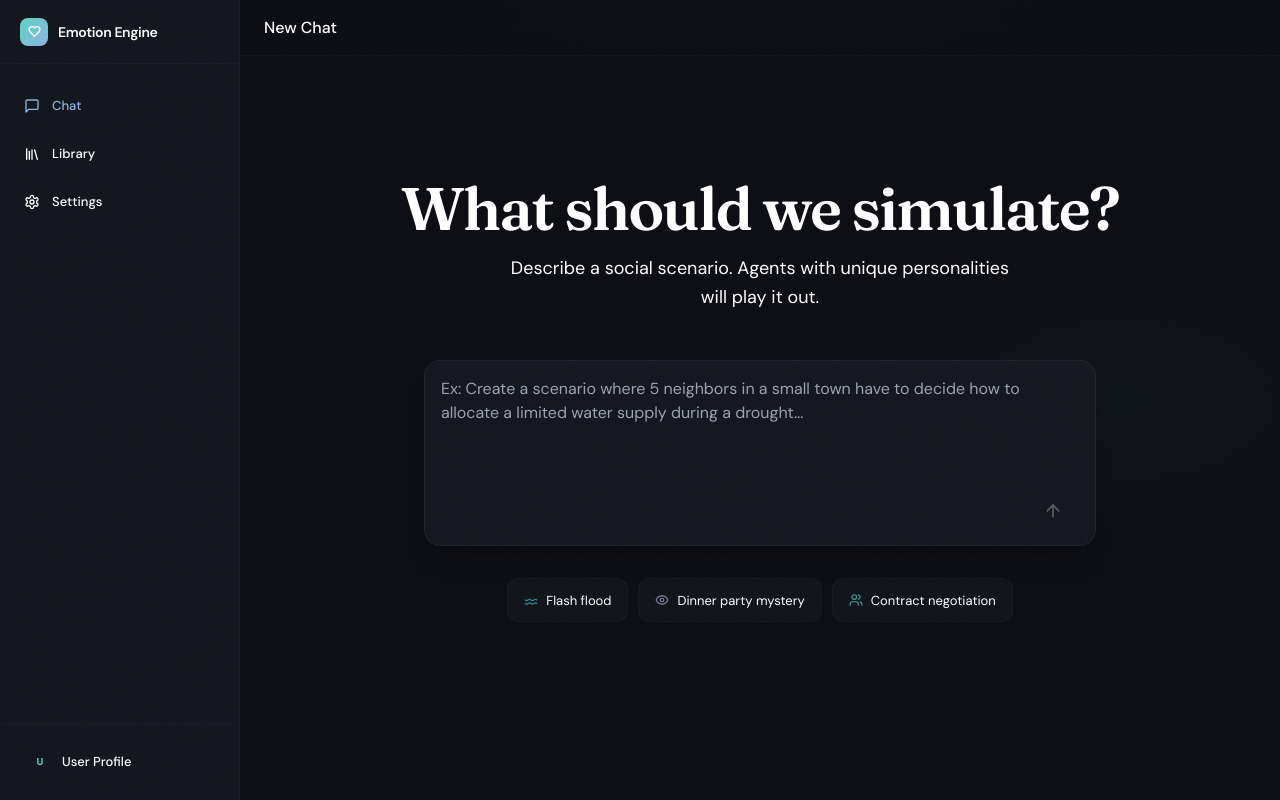
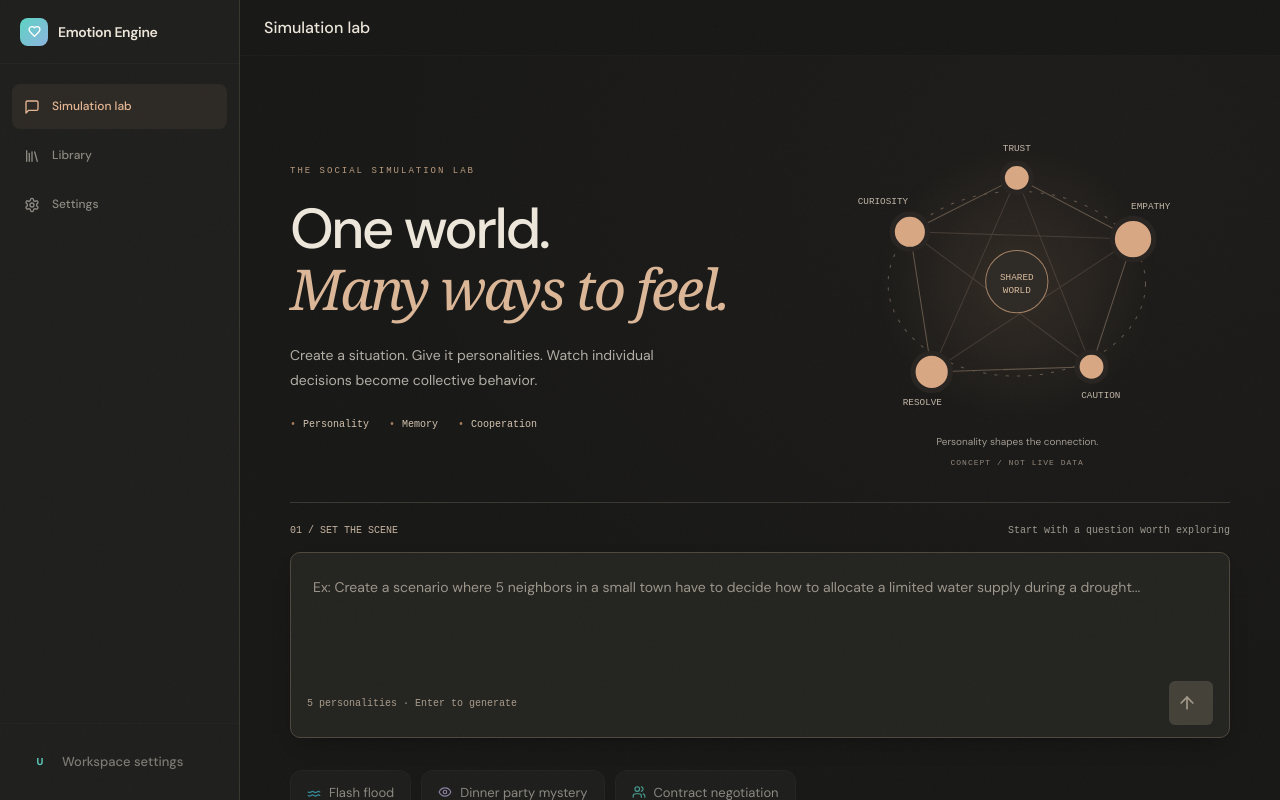
Before and after one commit to jasperan/emotion-engine, a SvelteKit app in the folder frontend/: page / in a window 1280 px wide. Built offline with nearby package versions, Linux system fonts and the light colour scheme.

Commit message:
feat(ui): introduce the social simulation lab and visual showcase

```diff
--- /dev/null
+++ b/frontend/src/lab.css
@@ -0,0 +1,208 @@
+.sim-shell {
+  background: #191918;
+  color: #ede6da;
+}
+.sim-shell > aside {
+  background: #20201e;
+  border-color: #393830;
+}
+.sim-shell > main {
+  min-width: 0;
+  background: radial-gradient(ellipse at 80% 20%, #d5a37b08, transparent 60%);
+}
+.sim-shell header {
+  background: #191918;
+}
+.sim-shell nav a {
+  min-height: 45px;
+  font-size: 12px;
+}
+.sim-shell nav a.text-primary {
+  background: #d8aa8512;
+  color: #e5b795;
+}
+.simulation-entry {
+  width: 100%;
+  padding: 20px 26px 40px;
+}
+.sim-intro {
+  width: 100%;
+  display: grid;
+  grid-template-columns: 1.15fr 1fr;
+  gap: 25px;
+  align-items: center;
+  padding: 28px 0 35px;
+}
+.sim-kicker {
+  font:
+    9px ui-monospace,
+    monospace;
+  letter-spacing: 2px;
+  color: #ba9c7e;
+}
+.sim-intro h1 {
+  font-size: clamp(38px, 4.4vw, 64px);
+  line-height: 1.06;
+  letter-spacing: -2.5px;
+  margin: 23px 0;
+  font-weight: 500;
+}
+.sim-intro h1 em {
+  font-family: Georgia, serif;
+  font-weight: 400;
+  color: #dbb798;
+}
+.sim-intro-copy > p:last-of-type {
+  max-width: 41ch;
+  font-size: 14px;
+  line-height: 1.8;
+  color: #b4afa6;
+}
+.sim-capabilities {
+  display: flex;
+  gap: 20px;
+  margin-top: 25px;
+  color: #d5c4b0;
+  font:
+    10px ui-monospace,
+    monospace;
+}
+.sim-capabilities span::before {
+  content: "•";
+  margin-right: 7px;
+  color: #a47c5d;
+}
+.sim-network {
+  margin: 0;
+  min-width: 0;
+}
+.sim-network svg {
+  width: 100%;
+}
+.sim-network figcaption {
+  font-size: 10px;
+  color: #a29b91;
+  text-align: center;
+}
+.sim-network figcaption span {
+  display: block;
+  font:
+    8px ui-monospace,
+    monospace;
+  letter-spacing: 1px;
+  margin-top: 8px;
+  color: #92877a;
+}
+.sim-prompt-heading {
+  width: 100%;
+  display: flex;
+  justify-content: space-between;
+  gap: 15px;
+  border-top: 1px solid #3b3933;
+  padding: 22px 0 16px;
+  font:
+    10px ui-monospace,
+    monospace;
+  color: #c4b39f;
+}
+.sim-prompt-heading span + span {
+  color: #9f9a90;
+  font-family: inherit;
+}
+.simulation-entry > .group {
+  max-width: 100%;
+}
+.sim-composer {
+  background: #252522;
+  border-color: #50483e;
+  box-shadow: 0 10px 22px -15px #0b0b0a;
+  border-radius: 10px;
+}
+.sim-composer textarea {
+  padding: 22px;
+  color: #e1d9cb;
+  font-size: 14px;
+}
+.sim-composer textarea::placeholder {
+  color: #9d968b;
+}
+.sim-composer-hint {
+  font:
+    10px ui-monospace,
+    monospace;
+  color: #a99c8b;
+}
+.sim-send {
+  background: #d8aa85;
+  color: #2a231e;
+  border-radius: 6px;
+  min-width: 44px;
+}
+.sim-send:disabled {
+  background: #454239;
+  opacity: 1;
+  color: #a49a8a;
+}
+.simulation-entry > div:last-child {
+  justify-content: flex-start;
+  align-self: flex-start;
+}
+.sim-shell .card {
+  background: #252522;
+  border-color: #46423b;
+  box-shadow: none;
+}
+.sim-shell .btn-primary {
+  background: #d5a681;
+  color: #2a231d;
+  box-shadow: none;
+}
+.sim-shell .input {
+  background: #232421;
+  color: #ebe5d9;
+  border-color: #575045;
+}
+@media (max-width: 1050px) {
+  .simulation-entry {
+    padding: 8px 0 30px;
+  }
+  .sim-intro {
+    grid-template-columns: 1fr 0.8fr;
+  }
+  .sim-intro h1 {
+    font-size: 43px;
+  }
+  .sim-capabilities {
+    gap: 10px;
+    font-size: 9px;
+  }
+}
+@media (max-width: 700px) {
+  .sim-intro {
+    grid-template-columns: 1fr;
+    gap: 14px;
+    padding-top: 18px;
+  }
+  .sim-intro h1 {
+    font-size: 46px;
+  }
+  .sim-network {
+    max-width: 320px;
+    margin: auto;
+  }
+  .sim-network svg {
+    max-height: 205px;
+  }
+  .sim-prompt-heading {
+    font-size: 9px;
+  }
+  .sim-prompt-heading span + span {
+    display: none;
+  }
+  .sim-composer-hint {
+    font-size: 9px;
+  }
+  .sim-intro-copy > p:last-of-type {
+    font-size: 14px;
+  }
+}
--- /dev/null
+++ b/frontend/src/lib/components/SimulationIntro.svelte
@@ -0,0 +1,20 @@
+<section class="sim-intro" aria-labelledby="sim-intro-title">
+  <div class="sim-intro-copy">
+    <p class="sim-kicker">THE SOCIAL SIMULATION LAB</p>
+    <h1 id="sim-intro-title">One world.<br /><em>Many ways to feel.</em></h1>
+    <p>Create a situation. Give it personalities. Watch individual decisions become collective behavior.</p>
+    <div class="sim-capabilities"><span>Personality</span><span>Memory</span><span>Cooperation</span></div>
+  </div>
+  <figure class="sim-network">
+    <svg viewBox="0 0 410 295" role="img" aria-label="Conceptual diagram of five personalities connected by a shared environment">
+      <defs><radialGradient id="sim-halo"><stop stop-color="#dba881" stop-opacity=".12"/><stop offset="1" stop-color="#dba881" stop-opacity="0"/></radialGradient></defs>
+      <circle cx="205" cy="150" r="137" fill="url(#sim-halo)"/>
+      <g stroke="#64574a" fill="none"><ellipse cx="205" cy="150" rx="124" ry="89" stroke-dasharray="3 8"/><path d="M102 100L205 48L317 107L277 230L123 235Z"/><path d="M102 100L277 230M205 48L123 235M317 107L123 235M102 100L317 107M205 48L277 230" opacity=".5"/></g>
+      <circle cx="205" cy="148" r="30" fill="#2f2b27" stroke="#a38165"/>
+      <g fill="#d8bc9e" font-family="monospace" font-size="9" text-anchor="middle"><text x="205" y="146">SHARED</text><text x="205" y="159">WORLD</text></g>
+      <g fill="#d8a784" stroke="#292522" stroke-width="5"><circle cx="102" cy="100" r="17"/><circle cx="205" cy="48" r="14"/><circle cx="317" cy="107" r="20"/><circle cx="277" cy="230" r="14"/><circle cx="123" cy="235" r="18"/></g>
+      <g fill="#c2b6a8" font-family="monospace" font-size="9" text-anchor="middle"><text x="76" y="73">CURIOSITY</text><text x="205" y="22">TRUST</text><text x="334" y="78">EMPATHY</text><text x="286" y="260">CAUTION</text><text x="114" y="267">RESOLVE</text></g>
+    </svg>
+    <figcaption>Personality shapes the connection.<span>CONCEPT / NOT LIVE DATA</span></figcaption>
+  </figure>
+</section>
--- a/frontend/src/routes/+layout.svelte
+++ b/frontend/src/routes/+layout.svelte
@@ -1,5 +1,6 @@
 <script>
   import '../app.css';
+  import '../lab.css';
   import { headerStore } from '$lib/stores/header';
   import { page } from '$app/stores';
 
@@ -24,7 +25,7 @@
   Skip to main content
 </a>
 
-<div class="flex h-screen bg-background text-on-background overflow-hidden selection:bg-primary selection:text-on-primary">
+<div class="sim-shell flex h-dvh bg-background text-on-background overflow-hidden selection:bg-primary selection:text-on-primary">
 
   <!-- Mobile overlay -->
   {#if sidebarOpen}
@@ -60,7 +61,7 @@
     <nav class="flex-1 overflow-y-auto py-5 px-3 space-y-1" aria-label="Main navigation">
       <a href="/" class="flex items-center gap-3 px-3 py-2 rounded-lg text-[13px] font-medium transition-all duration-200 focus-visible:outline-none focus-visible:ring-2 focus-visible:ring-primary {$page.url.pathname === '/' ? 'bg-primary/8 text-primary' : 'text-on-surface/70 hover:bg-surface-alt/60 hover:text-on-background'}">
         <svg xmlns="http://www.w3.org/2000/svg" aria-hidden="true" width="16" height="16" viewBox="0 0 24 24" fill="none" stroke="currentColor" stroke-width="2" stroke-linecap="round" stroke-linejoin="round"><path d="M21 15a2 2 0 0 1-2 2H7l-4 4V5a2 2 0 0 1 2-2h14a2 2 0 0 1 2 2z"/></svg>
-        Chat
+        Simulation lab
       </a>
       <a href="/library" class="flex items-center gap-3 px-3 py-2 rounded-lg text-[13px] font-medium transition-all duration-200 focus-visible:outline-none focus-visible:ring-2 focus-visible:ring-primary {$page.url.pathname.startsWith('/library') || $page.url.pathname.startsWith('/scenarios') || $page.url.pathname.startsWith('/runs') ? 'bg-primary/8 text-primary' : 'text-on-surface/70 hover:bg-surface-alt/60 hover:text-on-background'}">
         <svg xmlns="http://www.w3.org/2000/svg" aria-hidden="true" width="16" height="16" viewBox="0 0 24 24" fill="none" stroke="currentColor" stroke-width="2" stroke-linecap="round" stroke-linejoin="round"><path d="m16 6 4 14"/><path d="M12 6v14"/><path d="M8 8v12"/><path d="M4 4v16"/></svg>
@@ -74,10 +75,10 @@
 
     <!-- Footer -->
     <div class="p-4 border-t border-outline/15">
-       <button class="flex items-center gap-2.5 w-full px-3 py-2 rounded-lg text-[13px] font-medium text-on-surface/60 hover:bg-surface-alt/50 hover:text-on-surface transition-all cursor-pointer">
+       <a href="/settings" class="flex items-center gap-2.5 w-full px-3 py-2 rounded-lg text-[13px] font-medium text-on-surface/60 hover:bg-surface-alt/50 hover:text-on-surface transition-all cursor-pointer">
           <div class="w-6 h-6 rounded-lg bg-accent-teal/12 text-accent-teal flex items-center justify-center text-[10px] font-bold">U</div>
-          <span>User Profile</span>
-       </button>
+          <span>Workspace settings</span>
+       </a>
     </div>
   </aside>
 
--- a/frontend/src/routes/+page.svelte
+++ b/frontend/src/routes/+page.svelte
@@ -3,6 +3,7 @@
   import { goto } from '$app/navigation';
   import { onMount } from 'svelte';
   import { setHeader, resetHeader } from '$lib/stores/header';
+  import SimulationIntro from '$lib/components/SimulationIntro.svelte';
 
   let prompt = '';
   let isLoading = false;
@@ -45,7 +46,7 @@
   }
 
   onMount(() => {
-    setHeader({ title: 'New Chat' });
+    setHeader({ title: 'Simulation lab' });
     return resetHeader;
   });
 
@@ -57,22 +58,18 @@
   }
 </script>
 
-<div class="flex flex-col items-center justify-center min-h-[calc(100vh-10rem)] max-w-6xl mx-auto px-6 relative">
+<svelte:head><title>Emotion Engine — Social simulation lab</title><meta name="description" content="Design personality-driven scenarios and observe emergent cooperation in multi-agent simulations." /></svelte:head>
 
-  <div class="text-center mb-12 animate-in fade-in slide-in-from-bottom-4 duration-700">
-     <h1 class="text-5xl md:text-6xl font-display font-semibold tracking-[-0.03em] mb-4 text-on-background">
-       What should we simulate?
-     </h1>
-     <p class="text-lg text-on-surface/70 max-w-lg mx-auto leading-relaxed">
-       Describe a social scenario. Agents with unique personalities will play it out.
-     </p>
-  </div>
+<div class="simulation-entry flex flex-col items-center max-w-6xl mx-auto relative">
+
+  <SimulationIntro />
+  <div class="sim-prompt-heading"><span>01 / SET THE SCENE</span><span>Start with a question worth exploring</span></div>
 
   <!-- Chat Input Area -->
   <div class="w-full max-w-2xl relative group">
       <div class="absolute -inset-0.5 bg-gradient-to-r from-accent-blue/15 to-accent-teal/10 rounded-2xl blur opacity-0 group-hover:opacity-50 transition duration-700"></div>
 
-      <div class="relative bg-surface/90 rounded-2xl border border-outline/30 shadow-xl overflow-hidden focus-within:border-primary/30 focus-within:shadow-2xl transition-all duration-300">
+      <div class="sim-composer relative bg-surface/90 rounded-2xl border border-outline/30 shadow-xl overflow-hidden focus-within:border-primary/30 focus-within:shadow-2xl transition-all duration-300">
          <textarea
             bind:this={textareaElement}
             bind:value={prompt}
@@ -87,12 +84,12 @@
 
          <div class="flex justify-between items-center px-4 pb-3">
              <div class="flex gap-2">
-                 <!-- Optional tools/attachments icons could go here -->
+                 <span class="sim-composer-hint">5 personalities · Enter to generate</span>
              </div>
              <button
                 on:click={handleSubmit}
                 disabled={!prompt.trim() || isLoading}
-                class="btn-icon p-2 rounded-full bg-on-primary/10 text-on-background/50 hover:bg-primary hover:text-on-primary transition-all disabled:opacity-30 disabled:cursor-not-allowed"
+                class="sim-send btn-icon p-2 rounded-full bg-on-primary/10 text-on-background/50 hover:bg-primary hover:text-on-primary transition-all disabled:opacity-30 disabled:cursor-not-allowed"
                 aria-label={isLoading ? "Generating scenario" : "Send prompt"}
              >
                 {#if isLoading}
@@ -105,7 +102,7 @@
       </div>
 
       {#if error}
-         <div id="prompt-error" role="alert" class="absolute -bottom-12 left-0 right-0 text-center text-red-400 text-sm">
+         <div id="prompt-error" role="alert" class="mt-4 text-red-400 text-sm">
             {error}
          </div>
       {/if}
--- a/frontend/tailwind.config.js
+++ b/frontend/tailwind.config.js
@@ -35,10 +35,14 @@ export default {
 					900: '#214856',
 					950: '#102e3a'
 				},
-				background: '#0e0f14',
-				surface: '#181a22',
-				surface_alt: '#22252e',
-				primary: '#8fb4e0',
+				background: '#191918',
+				surface: '#242422',
+				surface_alt: '#30302b',
+				'surface-alt': '#30302b',
+				'on-primary': '#302319',
+				'on-background': '#ede6da',
+				'on-surface': '#bbb6ab',
+				primary: '#d8aa85',
 				on_primary: '#0a2a4a',
 				on_background: '#e2e2e6',
 				on_surface: '#a8aab8',
```
Also changed, not shown: 4 other files (tests, documents, lock files or other folders).
